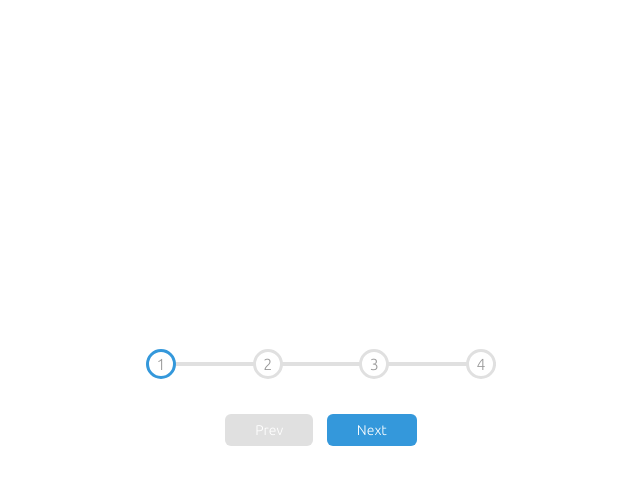
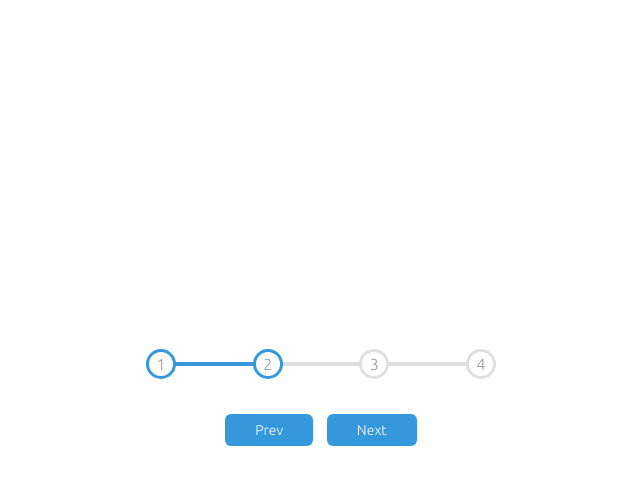
Before and after one commit to Ero6067/progress-steps, a plain HTML site: page index.html in a window 1280 px wide. Both pictures are taken after a click on the button "Next". Shown: the whole page, without its empty margins (319-959 px from the left). Drawn offline with Linux system fonts and the light colour scheme.

Commit message:
Adding ui functionality with js

```diff
--- a/index.html
+++ b/index.html
@@ -24,7 +24,7 @@
         </div>
 
                     <button class="btn" id="prev"disabled>Prev</button>
-                    <button class="btn" id="prev">Next</button>
+                    <button class="btn" id="next">Next</button>
     </div>
 
 
--- a/script.js
+++ b/script.js
@@ -0,0 +1,51 @@
+const progress = document.getElementById('progress')
+const prev = document.getElementById('prev')
+const next = document.getElementById('next')
+const circles = document.querySelectorAll('.circle')
+
+let currentActive = 1
+
+next.addEventListener('click', () => {
+  currentActive++
+
+  if (currentActive > circles.length) {
+    currentActive = circles.length
+  }
+
+  update()
+})
+
+prev.addEventListener('click', () => {
+  currentActive--
+
+  if (currentActive < 1) {
+    currentActive = 1
+  }
+
+  update()
+})
+
+function update() {
+  console.log(currentActive)
+  circles.forEach((circle, idx) => {
+    if (idx < currentActive) {
+      circle.classList.add('active')
+    } else {
+      circle.classList.remove('active')
+    }
+  })
+
+  const actives = document.querySelectorAll('.active')
+
+  progress.style.width =
+    ((actives.length - 1) / (circles.length - 1)) * 100 + '%'
+
+  if (currentActive === 1) {
+    prev.disabled = true
+  } else if (currentActive === circles.length) {
+    next.disabled = true
+  } else {
+    prev.disabled = false
+    next.disabled = false
+  }
+}
```
